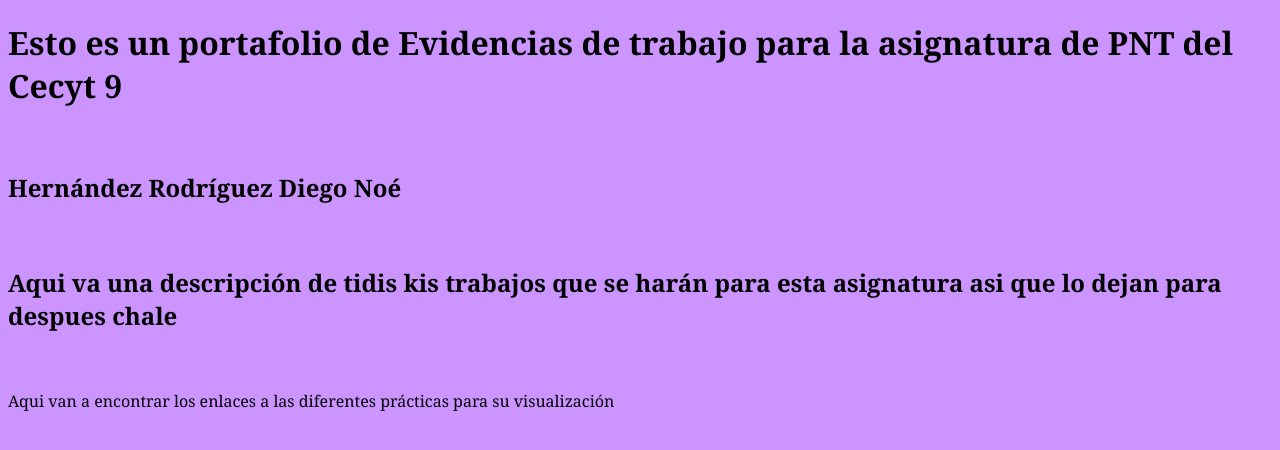
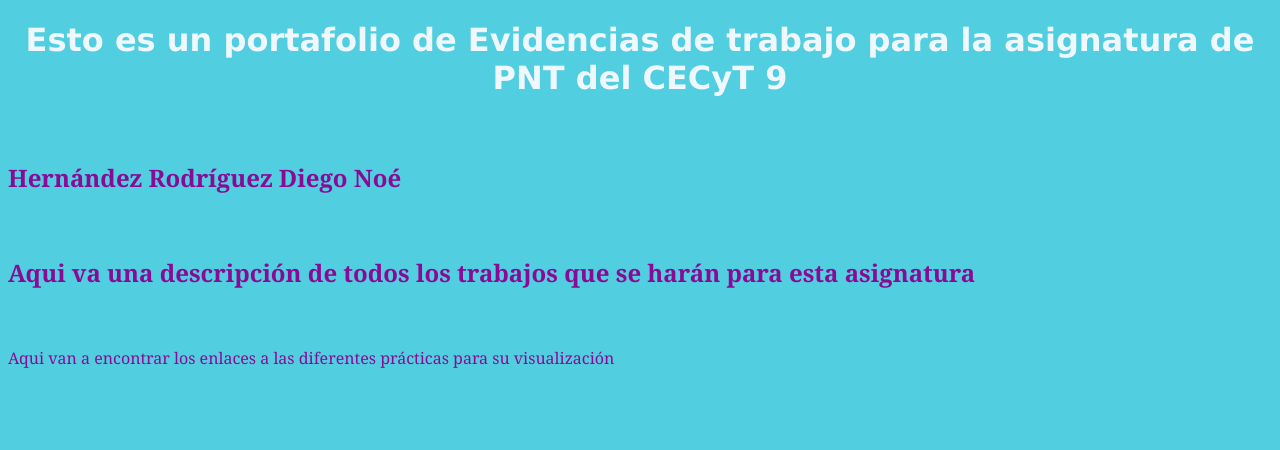
Before and after one commit to 3lNoeDBaston/3LNo3DBaston_LNT, a plain HTML site: page index.html in a window 1280 px wide. Drawn offline with Linux system fonts and the light colour scheme.

Commit message:
cambio de color xd

```diff
--- a/CSS/style.css
+++ b/CSS/style.css
@@ -1,5 +1,12 @@
 *{
-    background-color: #cb94ff;
+    background-color: #51cedf;
     font-family: Georgia, 'Times New Roman', Times, serif;
-    color: black;
+    color: rgb(138, 10, 150);
+    text-align: justify;
 }
+
+h1{
+    color: aliceblue;
+    font-family: 'Lucida Sans', 'Lucida Sans Regular', 'Lucida Grande', 'Lucida Sans Unicode', Geneva, Verdana, sans-serif;
+    text-align: center;
+}
--- a/index.html
+++ b/index.html
@@ -4,23 +4,25 @@
     <meta charset="UTF-8">
     <meta name="viewport" content="width=device-width, initial-scale=1.0">
     <title>Portafolio de evidencias</title>
-    <link rel="stylesheet" href="/CSS/style.css"
+    <link rel="stylesheet" href="CSS/style.css"
 </head>
 <body>
     <div class="container">
-        <h1>
-            Esto es un portafolio de Evidencias de trabajo para la asignatura de PNT del Cecyt 9
-        </h1>
+            <h1>
+                Esto es un portafolio de Evidencias de trabajo para la asignatura de PNT del CECyT 9
+            </h1>
         <br>
+
         <h2>
             Hernández Rodríguez Diego Noé
         </h2>
         <br>
+
         <h2>
-            Aqui va una descripción de tidis kis trabajos que se harán para esta asignatura asi que lo dejan para despues
-            chale
+            Aqui va una descripción de todos los trabajos que se harán para esta asignatura
         </h2>
         <br>
+
         <p>Aqui van a encontrar los enlaces a las diferentes prácticas para su visualización</p>
     </div>
 </body>
```
